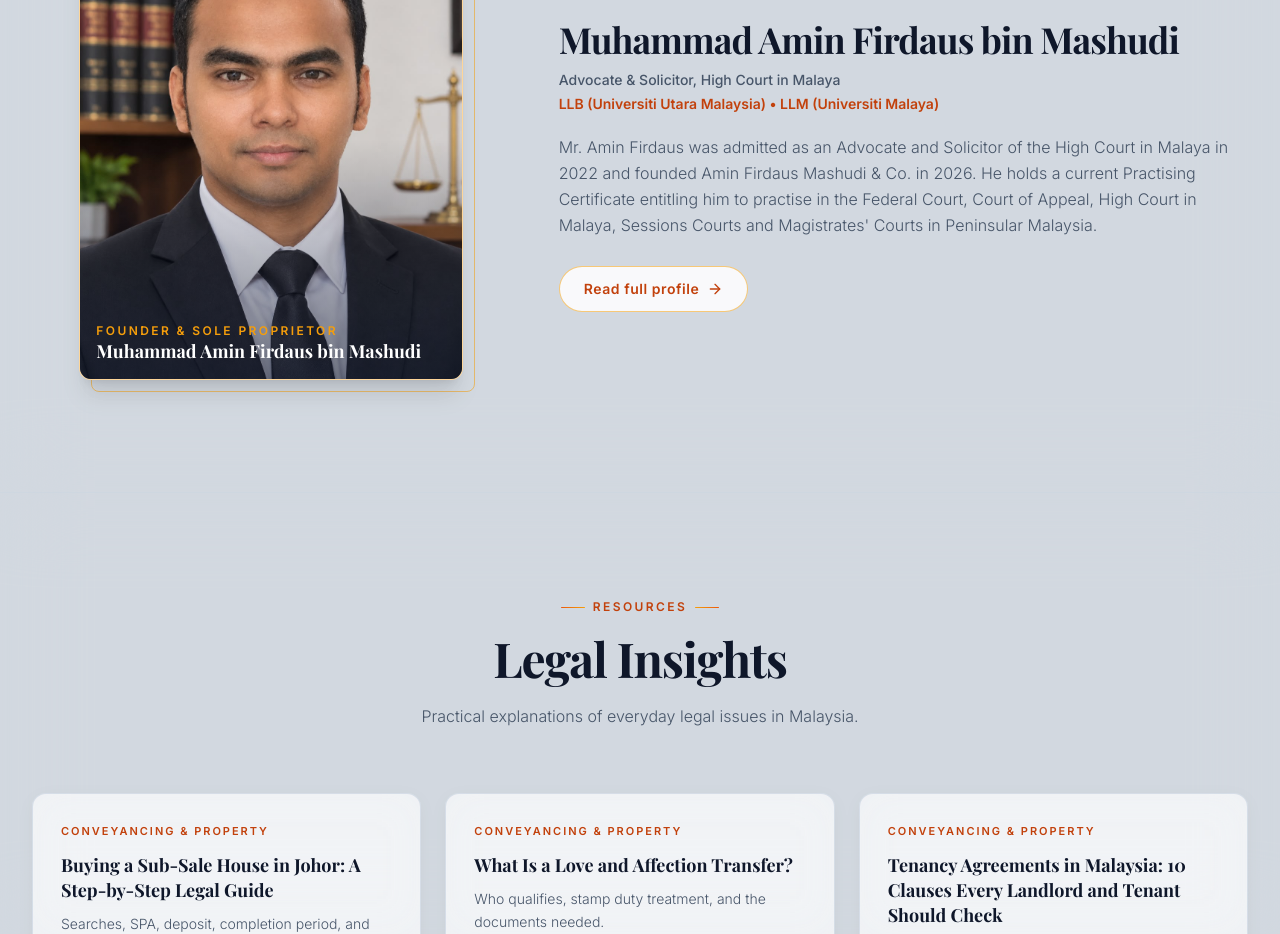
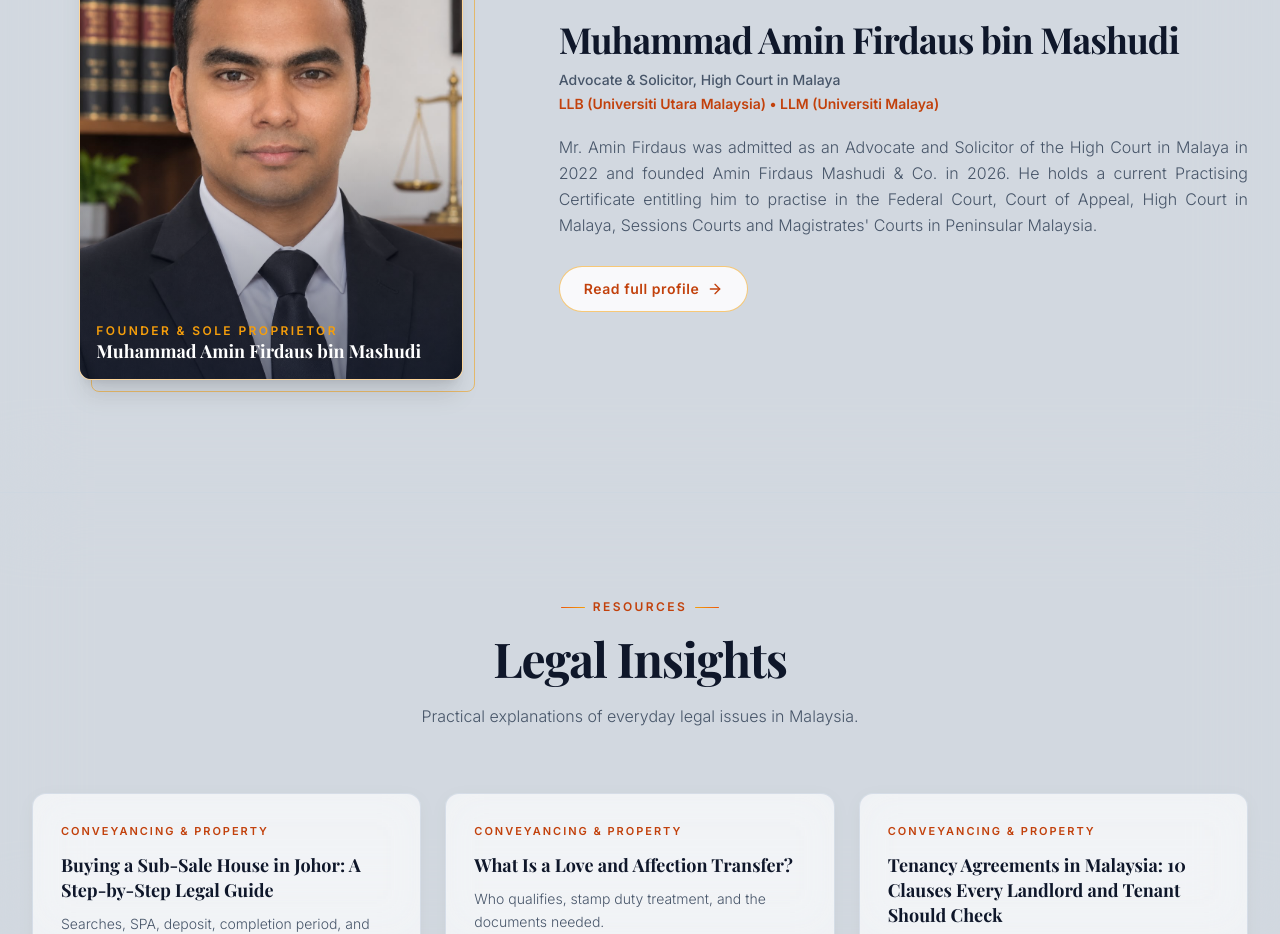
Before and after one commit to onyxtech26/TAFM-CO, a React (Vite) app: page /our-lawyer in a window 1280 px wide. Shown: the part 5440-6374 px from the top of the page. Built offline with nearby package versions, Linux system fonts and the light colour scheme; a web font is replaced by a local one.

Commit message:
Justify founder introduction paragraph text alignment on Home page

```diff
--- a/src/pages/HomePage.tsx
+++ b/src/pages/HomePage.tsx
@@ -447,7 +447,7 @@
                 </p>
               </div>
 
-              <p className="text-base text-[#475569] leading-relaxed font-light">
+              <p className="text-base text-[#475569] leading-relaxed font-light text-justify">
                 Mr. Amin Firdaus was admitted as an Advocate and Solicitor of the High Court in
                 Malaya in 2022 and founded Amin Firdaus Mashudi &amp; Co. in 2026. He holds a current
                 Practising Certificate entitling him to practise in the Federal Court, Court of
```
